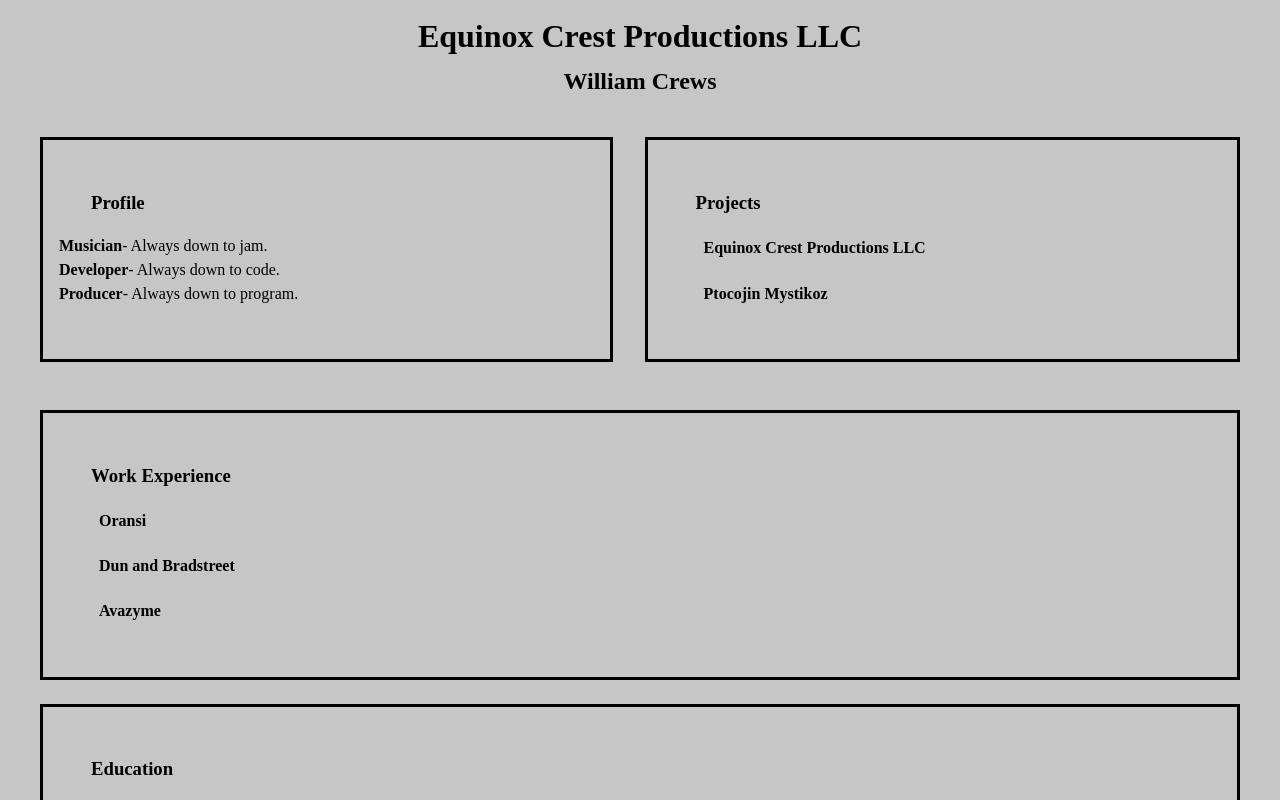
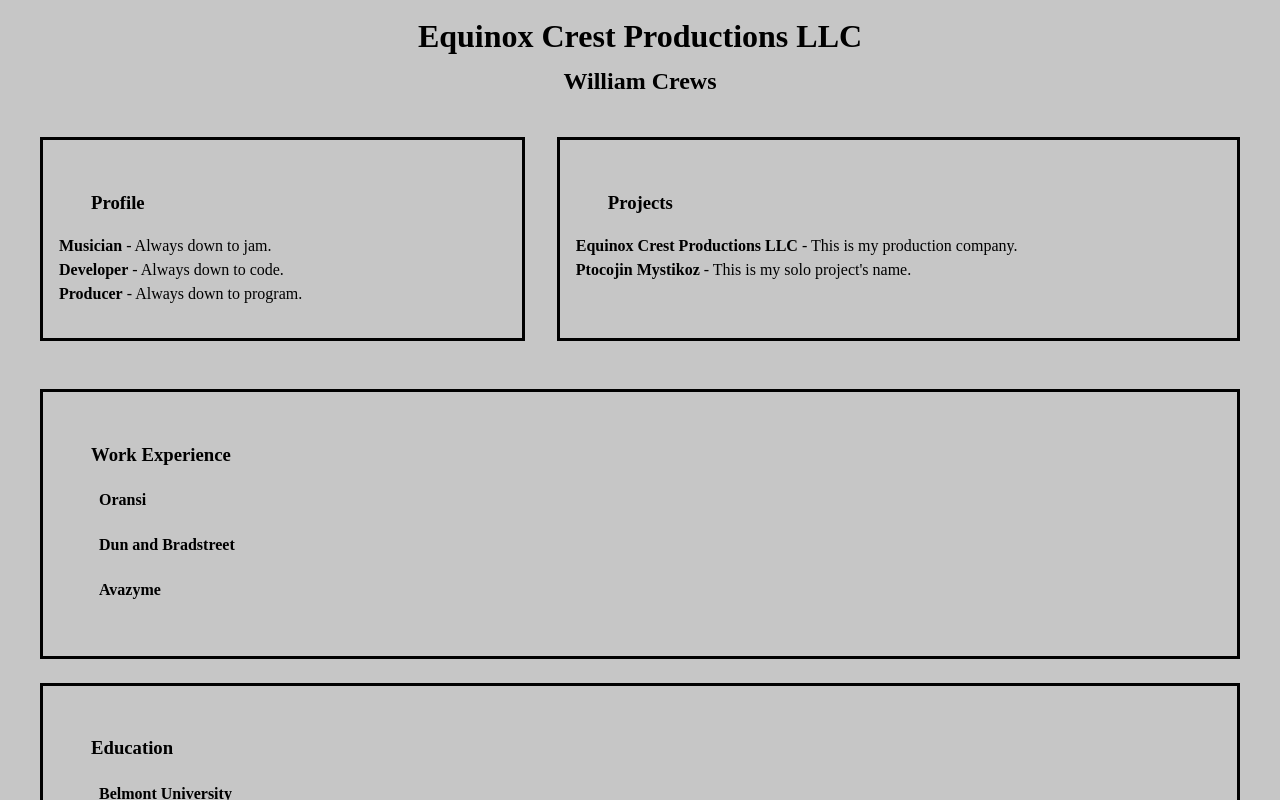
Before and after one commit to lordozland/worksUndProjects, a Next.js app in the folder portfolio-version/: page / in a window 1280 px wide. Shown: the top 800 px of the page. Built offline with nearby package versions, Linux system fonts and the light colour scheme.

Commit message:
works of progress

```diff
--- a/portfolio-version/pages/index.tsx
+++ b/portfolio-version/pages/index.tsx
@@ -30,11 +30,11 @@
                 <p id="paper">
                     <h3>Profile</h3>
 
-                    <div id="flowling"><strong>Musician</strong>- Always down to jam.</div>
+                    <div id="flowling"><strong>Musician</strong> - Always down to jam.</div>
 
-                    <div id="flowling"><strong>Developer</strong>- Always down to code.</div>
+                    <div id="flowling"><strong>Developer</strong> - Always down to code.</div>
 
-                    <div id="flowling"><strong>Producer</strong>- Always down to program.</div>
+                    <div id="flowling"><strong>Producer</strong> - Always down to program.</div>
                 </p>
 
                 {/* <!-- Projects --> */}
@@ -42,13 +42,9 @@
                 <p id="paper">
                     <h3>Projects</h3>
 
-                    <div>
-                        <h4>Equinox Crest Productions LLC</h4>
-                    </div>
+                    <div id="flowling"><strong>Equinox Crest Productions LLC</strong> - This is my production company.</div>
 
-                    <div>
-                        <h4>Ptocojin Mystikoz</h4>
-                    </div>
+                    <div id="flowling"><strong>Ptocojin Mystikoz</strong> - This is my solo project's name.</div>
 
                 </p>
             </div>
```
